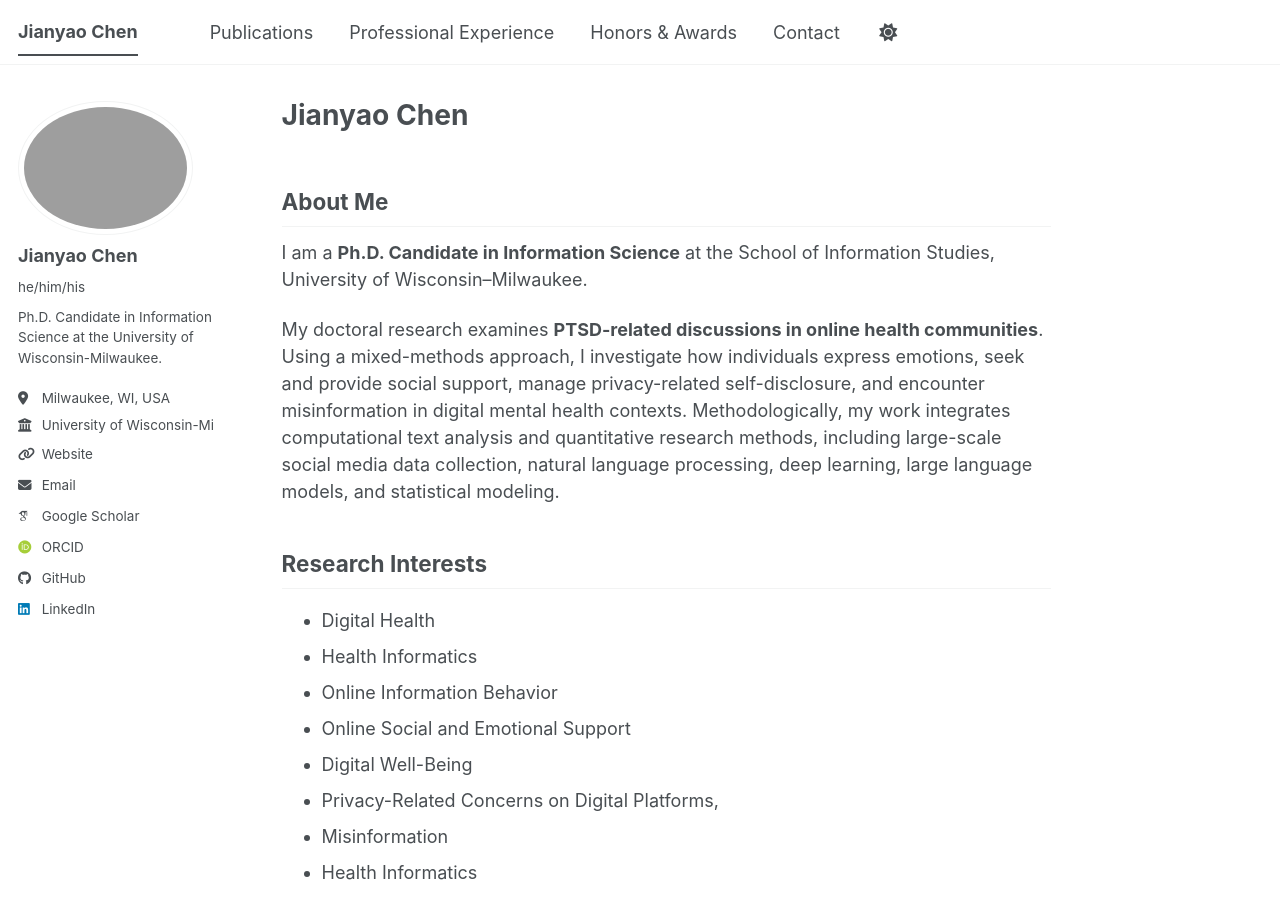
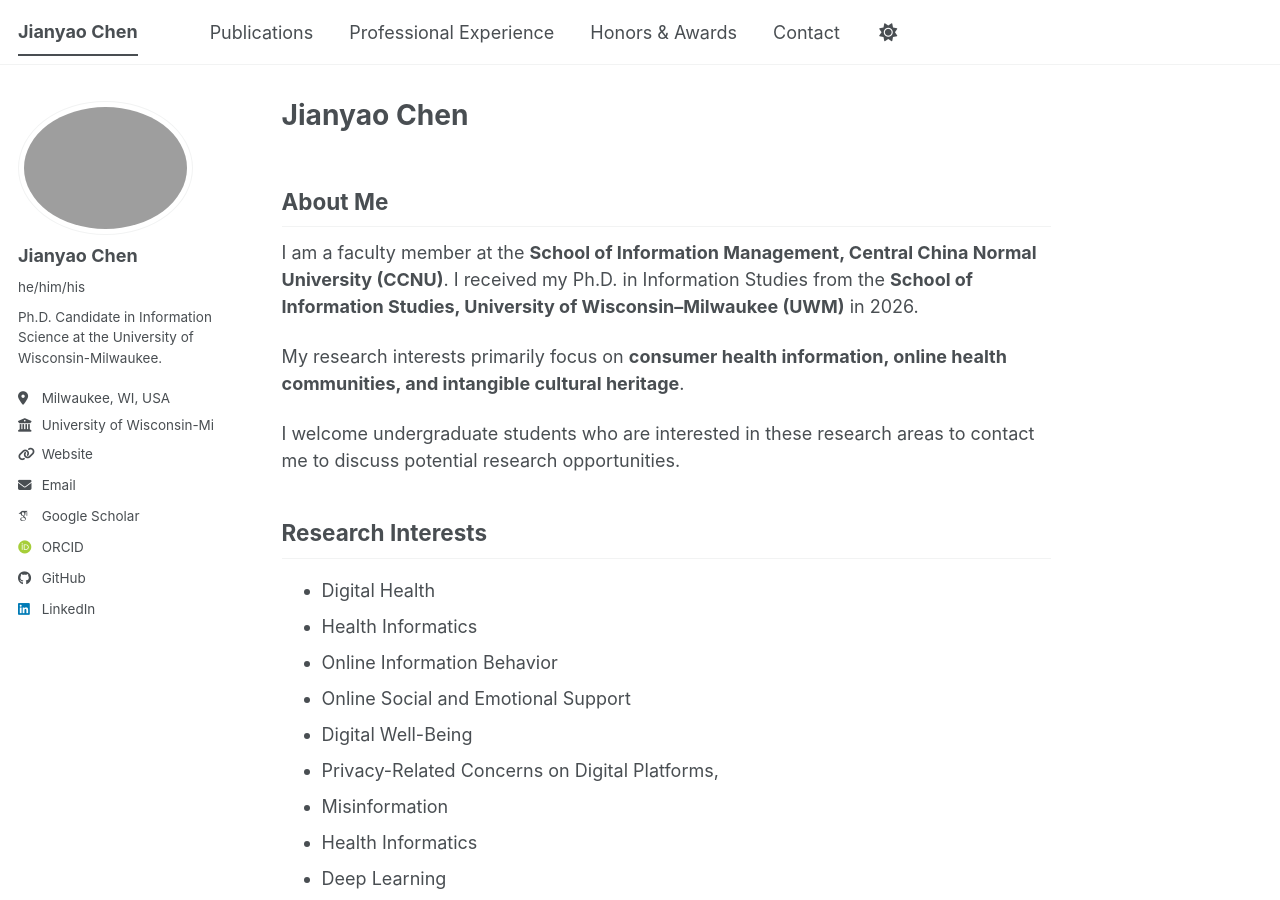
Before and after one commit to JianyaoChen/JianyaoChen.github.io, a Jekyll site: the page built from _pages/about.md, in a window 1280 px wide and 900 px high. Built offline with Jekyll 4.4.1, drawn with Linux system fonts in a browser that asks for light colours; some web fonts are replaced; a script bundle is joined from its source files by our own code; library files that are not in the unit come from our copies.

Commit message:
Update about.md

```diff
--- a/_pages/about.md
+++ b/_pages/about.md
@@ -9,9 +9,12 @@ redirect_from:
 
 ## About Me
 
-I am a **Ph.D. Candidate in Information Science** at the School of Information Studies, University of Wisconsin–Milwaukee.
+I am a faculty member at the **School of Information Management, Central China Normal University (CCNU)**. I received my Ph.D. in Information Studies from the **School of Information Studies, University of Wisconsin–Milwaukee (UWM)** in 2026.
 
-My doctoral research examines **PTSD-related discussions in online health communities**. Using a mixed-methods approach, I investigate how individuals express emotions, seek and provide social support, manage privacy-related self-disclosure, and encounter misinformation in digital mental health contexts. Methodologically, my work integrates computational text analysis and quantitative research methods, including large-scale social media data collection, natural language processing, deep learning, large language models, and statistical modeling.
+My research interests primarily focus on **consumer health information, online health communities, and intangible cultural heritage**.
+
+I welcome undergraduate students who are interested in these research areas to contact me to discuss potential research opportunities.
+
 
 
 ## Research Interests
```
